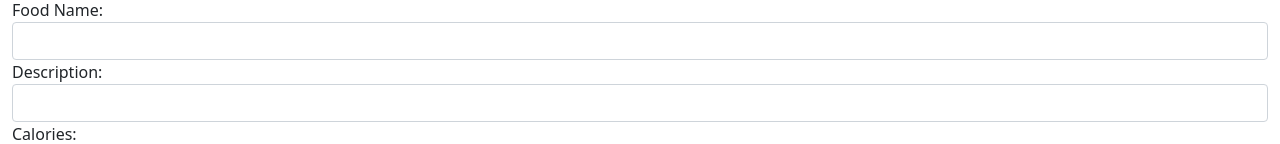
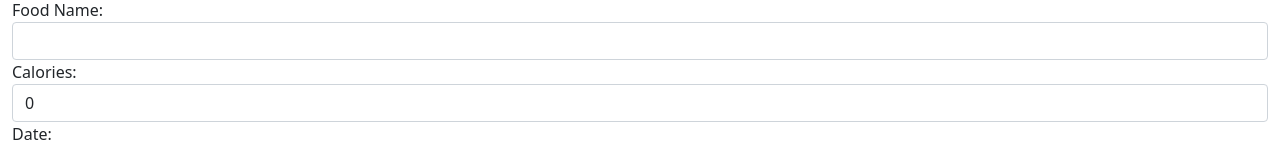
Before and after one commit to areksoulahian/Food-tracker-mern, a React (Create React App) app: page /create in a window 1280 px wide. Shown: the part 162-306 px from the top of the page. Built offline with nearby package versions, Linux system fonts and the light colour scheme; no server answers.

Commit message:
description gone

```diff
--- a/src/components/createFood.component.js
+++ b/src/components/createFood.component.js
@@ -20,6 +20,7 @@ export default class CreateFood extends Component {
     this.state = {
       username: "",
       foodName: "",
+      // description: "",
       calories: 0,
       date: new Date(),
       users: [],
@@ -89,7 +90,7 @@ export default class CreateFood extends Component {
     this.setState({
       username: "",
       foodName: "",
-      description: "",
+      // description: "",
       calories: "",
     });
   };
@@ -128,7 +129,7 @@ export default class CreateFood extends Component {
             />
           </div>
 
-          <div className="form-group">
+          {/* <div className="form-group">
             <label>Description: </label>
             <input
               type="text"
@@ -136,7 +137,7 @@ export default class CreateFood extends Component {
               value={this.state.description}
               onChange={this.onChangeDescription}
             />
-          </div>
+          </div> */}
 
           <div className="form-group">
             <label>Calories: </label>
--- a/src/components/editFood.component.js
+++ b/src/components/editFood.component.js
@@ -118,7 +118,7 @@ export default class EditFood extends Component {
               })}
             </select>
           </div>
-
+          {/*
           <div className="form-group">
             <label>Description: </label>
             <input
@@ -127,7 +127,7 @@ export default class EditFood extends Component {
               value={this.state.description}
               onChange={this.onChangeDescription}
             />
-          </div>
+          </div> */}
 
           <div className="form-group">
             <label>Calories: </label>
--- a/src/components/foodList.component.js
+++ b/src/components/foodList.component.js
@@ -10,7 +10,7 @@ const Food = (props) => (
   <tr>
     <td>{props.food.username}</td>
     <td>{props.food.foodName}</td>
-    <td>{props.food.description}</td>
+    {/* <td>{props.food.description}</td> */}
     <td>{props.food.calories}</td>
     <td>{props.food.date.substring(0, 10)}</td>
     <td>
@@ -80,7 +80,9 @@ export default class foodList extends Component {
             <tr>
               <th scope="col">Username</th>
               <th scope="col">Food</th>
-              <th scope="col">Description</th>
+              {/* <th id="description" scope="col">
+                Description
+              </th> */}
               <th scope="col">Calories</th>
               <th scope="col">Date</th>
               <th scope="col">Actions</th>
@@ -88,6 +90,16 @@ export default class foodList extends Component {
           </thead>
           <tbody>{this.foodList()}</tbody>
         </table>
+        <style>
+          {/* {`
+            @media (max-width:650px)
+            {
+              th#description{
+                display:none;
+              }
+            }
+          `} */}
+        </style>
       </div>
     );
   }
```
